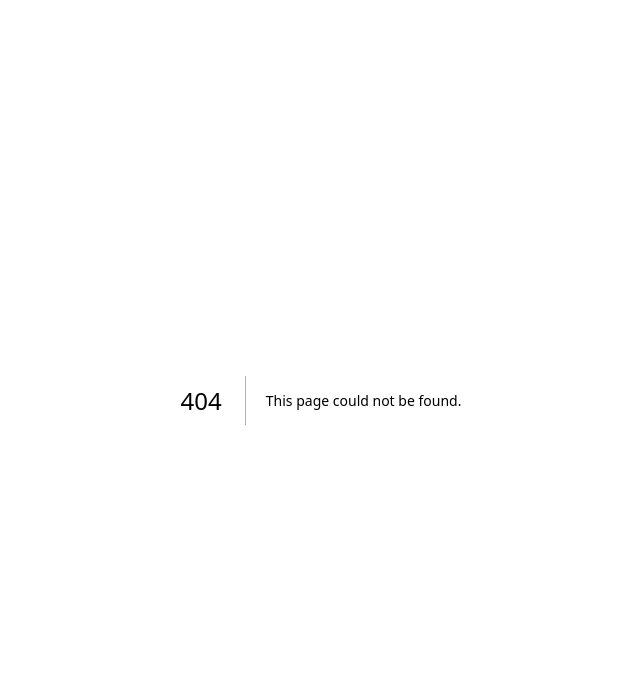
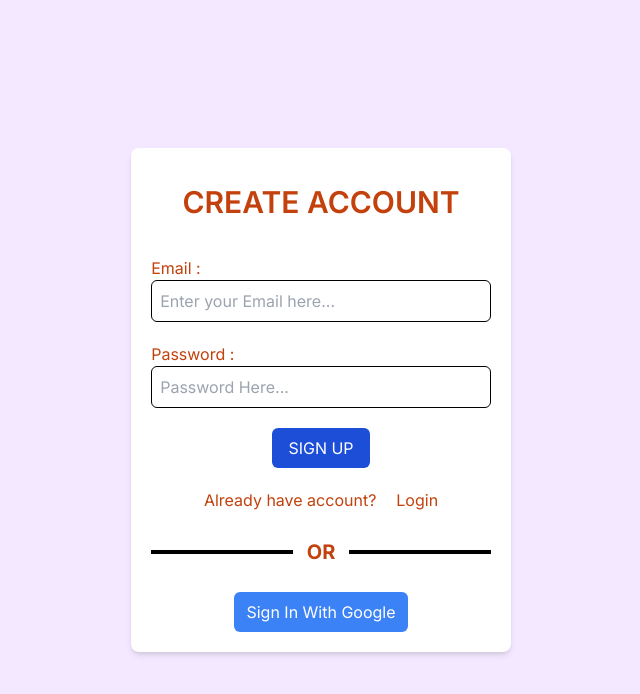
Before and after one commit to Joshim-Uddin/next-project, a Next.js app: page /signup in a window 1280 px wide. Before the commit this address had no page. Shown: the top 694 px of the page, without its empty margins (319-959 px from the left). Built offline with nearby package versions, Linux system fonts and the light colour scheme.

Commit message:
login and sign up pages added

```diff
--- a/next.config.js
+++ b/next.config.js
@@ -7,7 +7,9 @@ const nextConfig = {
             hostname: 'i.ibb.co',
             port: '',
           },
+
         ],
+
       },
 }
 
--- a/package.json
+++ b/package.json
@@ -10,11 +10,12 @@
   },
   "dependencies": {
     "firebase": "^10.7.1",
-    "next": "14.0.4",
+    "next": "^14.0.5-canary.55",
     "react": "^18",
     "react-dom": "^18",
     "react-fast-marquee": "^1.6.2",
-    "react-icons": "^4.12.0"
+    "react-icons": "^4.12.0",
+    "react-simple-captcha": "^9.3.1"
   },
   "devDependencies": {
     "@types/node": "^20",
--- a/src/Components/Navbar.jsx
+++ b/src/Components/Navbar.jsx
@@ -7,7 +7,7 @@ const Navbar = () => {
     const [clicked , setClicked] = useState(false)
     console.log(clicked)
     return (
-        <nav className={clicked?'flex justify-between items-center py-5 bg-amber-400 md:px-16 px-5 mb-36':'flex justify-between items-center py-5 bg-amber-400 md:px-16 px-5 '}>
+        <nav className={clicked?'flex justify-between items-center py-5 bg-amber-400 md:px-16 px-5 mb-36 text-white':'text-white flex justify-between items-center py-5 bg-amber-400 md:px-16 px-5 '}>
             <h3 className='md:text-3xl text-xl font-semibold text-white'><Link href='/'>Next <span className='text-violet-400 font-bold'>Project</span></Link></h3>
             <div>
                 <div className="min-[600px]:hidden min-[600px]:mr-4" onClick={()=>setClicked(!clicked)}>
@@ -18,6 +18,7 @@ const Navbar = () => {
                 <li className='max-[600px]:'><a href="/products">Products</a></li>
                 <li className='max-[600px]:'><a href="/about">About</a></li>
                 <li className='max-[600px]:'><a href="/contact">Contact</a></li>
+                <li className='max-[600px]:'><a href="/login">Login</a></li>
             </ul>
             </div>
         </nav>
--- /dev/null
+++ b/src/app/login/page.jsx
@@ -0,0 +1,47 @@
+'use client'
+import {useEffect, React} from 'react';
+import { loadCaptchaEnginge, LoadCanvasTemplate, LoadCanvasTemplateNoReload, validateCaptcha } from 'react-simple-captcha';
+
+const page = ()=>{
+    useEffect(() => {
+        loadCaptchaEnginge(6,"black", "white")
+      }, [])
+      const handleLogin = (e) => {
+          e.preventDefault()
+          const email = e.target.email.value;
+          const password = e.target.password.value;
+          const captcha = e.target.captcha.value;
+          if(validateCaptcha(captcha)=== true){
+            console.log(email, password, captcha);
+          }
+
+      }
+return <>
+<div className='bg-purple-100 h-screen flex justify-center items-center'>
+<form onSubmit={handleLogin} className='flex flex-col gap-5 justify-center items-center bg-white text-orange-700 shadow-md p-5 max-w-[50%] mx-auto rounded-lg'>
+    <h2 className='my-4 text-3xl font-semibold uppercase'>Login Now</h2>
+   <div className='w-full mx-auto'>
+   <label htmlFor="email">Email :</label> <input className='border w-full border-black p-2 rounded-md' type="email" name='email' placeholder='Enter your Email here...' />
+   </div>
+   <div>
+   <label htmlFor="password">Password :</label> <input className='w-full border border-black p-2 rounded-md' type="password" placeholder='Password Here...' name="password" id="password" />
+    </div>
+    <div className='flex flex-col justify-center items-center w-full'>
+        <div className='w-full mx-auto mb-2'>
+        <input className='w-full border border-black p-2 rounded-md' type="text" name='captcha' placeholder='Type the Captcha' />
+        </div>
+        <LoadCanvasTemplate reloadColor="purple"/>
+    </div>
+    <div>
+        <button type='submit' className='py-2 px-4 uppercase text-white bg-blue-700 rounded-md' >Login</button>
+    </div>
+    <div className='flex items-center justify-between gap-5'>
+        <p>Don&apos;t have account?</p>
+        <a href="/signup">Sign Up</a>
+    </div>
+</form>
+</div>
+</>
+}
+
+export default page;
--- a/src/app/page.tsx
+++ b/src/app/page.tsx
@@ -7,7 +7,7 @@ import Footer from "../Components/Footer"
 
 export default function Home() {
   return (
-   <main className='bg-slate-50 text-blue-600 w-full mx-auto'>
+   <main className='bg-white text-blue-600 w-full mx-auto'>
      <Navbar />
     <Hero />
     <Characterstic />
--- /dev/null
+++ b/src/app/signup/page.jsx
@@ -0,0 +1,38 @@
+'use client'
+import React from "react";
+
+const page = ()=>{
+    const handleSignUp = (e)=>{
+        e.preventDefault()
+        const email = e.target.email.value;
+        const password = e.target.password.value;
+
+          console.log(email, password);
+    }
+    return (
+        <div className='bg-purple-100 h-screen flex justify-center items-center'>
+<form onSubmit={handleSignUp} className='flex flex-col gap-5 justify-center items-center bg-white text-orange-700 shadow-md p-5 max-w-[50%] mx-auto rounded-lg'>
+    <h2 className='my-4 text-3xl font-semibold uppercase'>Create Account</h2>
+   <div className='w-full mx-auto'>
+   <label htmlFor="email">Email :</label> <input className='border w-full border-black p-2 rounded-md' type="email" name='email' placeholder='Enter your Email here...' />
+   </div>
+   <div>
+   <label htmlFor="password">Password :</label> <input className='w-full border border-black p-2 rounded-md' type="password" placeholder='Password Here...' name="password" id="password" />
+    </div>
+    <div>
+        <button type='submit' className='py-2 px-4 uppercase text-white bg-blue-700 rounded-md' >Sign Up</button>
+    </div>
+    <div className='flex items-center justify-between gap-5'>
+        <p>Already have account?</p>
+        <a href="/login">Login</a>
+    </div>
+    <div className="relative w-full flex justify-center items-center my-5">
+    <p className="text-xl font-bold bg-white text-center absolute z-10 w-14">OR</p>
+    <div className="border-2 border-black w-full absolute mx-4"></div>
+    </div>
+<button className="px-3 py-2 bg-blue-500 text-white rounded-md">Sign In With Google</button>
+</form>
+</div>
+    )
+}
+export default page;
--- a/src/providers/AuthProvider.jsx
+++ b/src/providers/AuthProvider.jsx
@@ -11,7 +11,13 @@ const AuthProvider = ({children}) => {
     const googleSignIn = ()=>{
         return signInWithPopup(auth, googlProvider)
     }
-    const authInfo = {googleSignIn, user:'Sakib'}
+    const signIn = (email, password)=>{
+        return signInWithEmailAndPassword(auth, email, password)
+    }
+    const signUp = (email, password)=>{
+        return createUserWithEmailAndPassword(auth, email, password)
+    }
+    const authInfo = {googleSignIn, signIn, signUp}
 
     return (
         <AuthContext.Provider value={authInfo}>{children}</AuthContext.Provider>
```
Also changed, not shown: 1 other file (tests, documents, lock files or other folders).
